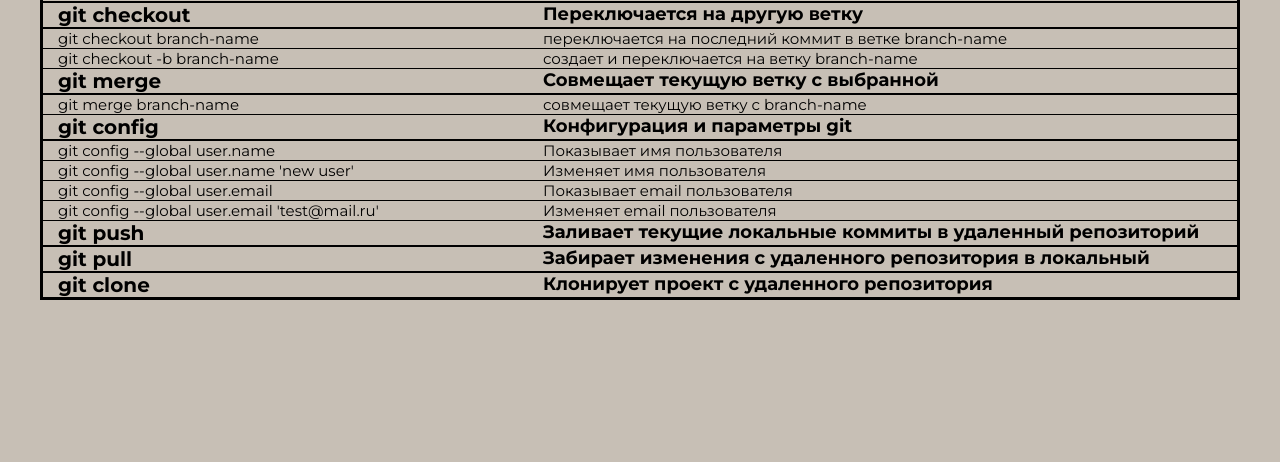
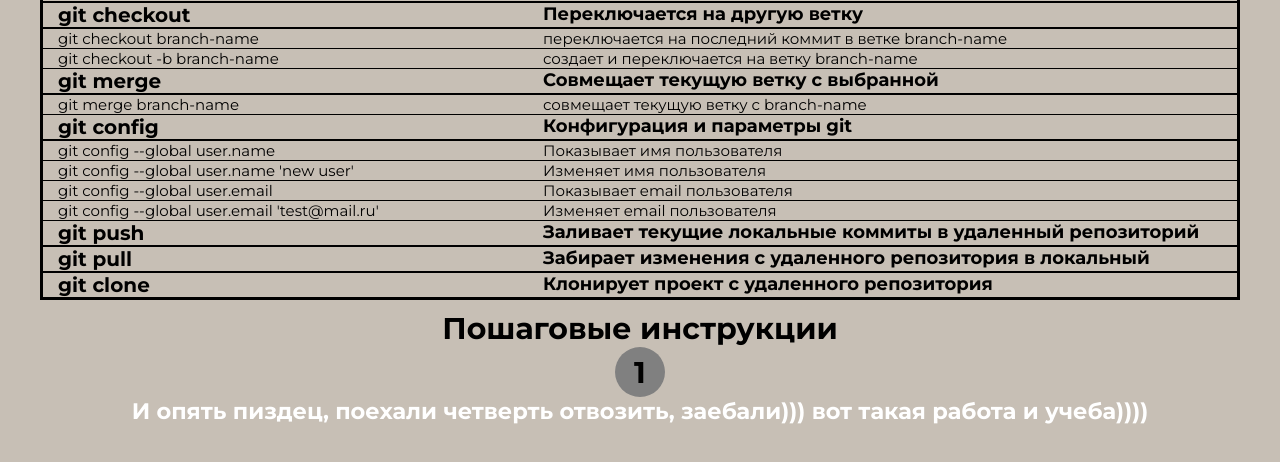
Before and after one commit to Belykh-Alexej/git_site, a plain HTML site: page git_site/index.html in a window 1280 px wide. Shown: the part 1359-1821 px from the top of the page. Drawn offline with Linux system fonts and the light colour scheme.

Commit message:
Небольшие изменения

```diff
--- a/git_site/assets/css/css.css
+++ b/git_site/assets/css/css.css
@@ -196,13 +196,13 @@ body {
   border-bottom: none;
 }
 
-.subcommand{
+.subcommand {
   border-bottom: 1px solid black;
   display: flex;
   margin: 0 auto;
 }
 
-.subcommand:last-child{
+.subcommand:last-child {
   border: none;
 }
 
@@ -218,3 +218,35 @@ body {
   color: black;
   font-size: 15px;
 }
+
+.header_instruction {
+  font-size: 30px;
+  text-align: center;
+  padding-top: 10px;
+  color: black;
+  font-family: "Montserrat", sans-serif;
+}
+.circle {
+  width: 50px;
+  height: 50px;
+  background-color: gray;
+  border-radius: 50%;
+  text-align: center;
+
+  font-size: 30px;
+  color: black;
+  margin: 0 auto;
+  font-weight: 700;
+  padding-top: 7px;
+}
+
+/* height: 40px;
+width: 40px;
+-webkit-box-shadow: 0px 0px 40px 2px rgba(0, 0, 0, 0.6);
+-moz-box-shadow: 0px 0px 40px 2px rgba(0, 0, 0, 0.6);
+box-shadow: 0px 0px 40px 2px rgba(0, 0, 0, 0.6);
+border-radius: 50%;
+background: red;
+text-align: center;
+font-size: 30px;
+color: green; */
--- a/git_site/index.html
+++ b/git_site/index.html
@@ -181,9 +181,7 @@
 
         <p class="subcommand">
           <span class="command_name">git merge branch-name</span
-          ><span class="to_command"
-            >совмещает текущую ветку с branch-name</span
-          >
+          ><span class="to_command">совмещает текущую ветку с branch-name</span>
         </p>
 
         <p class="about_command">
@@ -239,7 +237,11 @@
     <!-- !  Chapter 3-->
     <section class="section">
       <div class="container">
-
+        <div class="sbs_instruction">
+          <h1 class="header_instruction">Пошаговые инструкции</h1>
+          <p class="circle">1</p>
+          <h1 align="center">И опять пиздец, поехали четверть отвозить, заебали))) вот такая работа и учеба))))</h1>
+        </div>
       </div>
     </section>
     <br />
```
